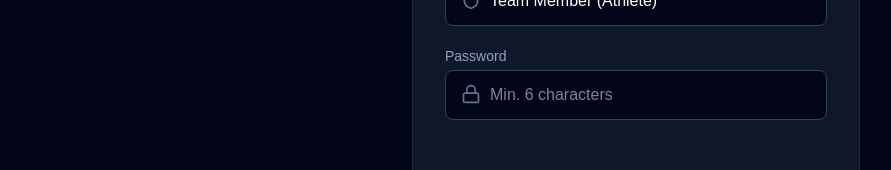
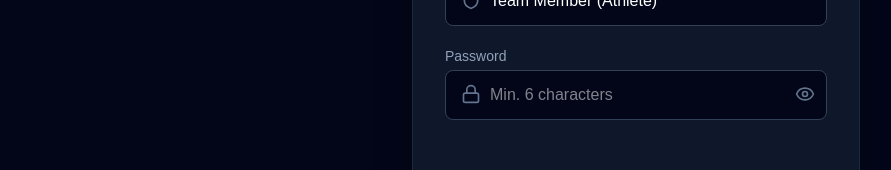
Before and after one commit to ms-sparkle/FreeFuse---Interactive-Video-Controlled-Retail-Automation-System, a Next.js app in the folder P3NewUI/my-next-app/: page /register in a window 1280 px wide. Shown: the part 517-687 px from the top of the page, without its empty margins (4-895 px from the left). Built offline with nearby package versions, Linux system fonts and the light colour scheme.

Commit message:
Add eye icon to reveal or hide password during login or registration

```diff
--- a/P3NewUI/my-next-app/app/login/athlete/page.tsx
+++ b/P3NewUI/my-next-app/app/login/athlete/page.tsx
@@ -2,7 +2,7 @@
 import Link from 'next/link';
 import { useRouter, useSearchParams } from 'next/navigation';
 import { useState, Suspense } from 'react';
-import { User, Lock, ArrowLeft, CheckCircle2 } from 'lucide-react';
+import { User, Lock, ArrowLeft, CheckCircle2, Eye, EyeOff } from 'lucide-react';
 
 function AthleteLoginForm() {
     const router = useRouter();
@@ -11,6 +11,7 @@ function AthleteLoginForm() {
 
     const [username, setUsername] = useState('');
     const [password, setPassword] = useState('');
+    const [showPassword, setShowPassword] = useState(false);
     const [error, setError] = useState('');
     const [loading, setLoading] = useState(false);
 
@@ -88,14 +89,21 @@ function AthleteLoginForm() {
                     <label className="block text-sm font-medium text-slate-400 mb-1">Password</label>
                     <div className="relative">
                         <input
-                            type="password"
+                            type={showPassword ? 'text' : 'password'}
                             value={password}
                             onChange={e => setPassword(e.target.value)}
-                            className="w-full bg-slate-950 border border-slate-700 rounded-lg px-4 py-3 text-white focus:outline-none focus:border-cyan-500 focus:ring-1 focus:ring-cyan-500 transition-all"
+                            className="w-full bg-slate-950 border border-slate-700 rounded-lg px-4 pr-11 py-3 text-white focus:outline-none focus:border-cyan-500 focus:ring-1 focus:ring-cyan-500 transition-all"
                             placeholder="********"
                             required
                         />
-                        <Lock className="absolute right-4 top-3.5 text-slate-500 w-5 h-5" />
+                        <button
+                            type="button"
+                            onClick={() => setShowPassword(prev => !prev)}
+                            className="absolute right-4 top-3.5 text-slate-500 hover:text-slate-300 focus:outline-none"
+                            tabIndex={-1}
+                        >
+                            {showPassword ? <EyeOff className="w-5 h-5" /> : <Eye className="w-5 h-5" />}
+                        </button>
                     </div>
                 </div>
 
--- a/P3NewUI/my-next-app/app/login/coach/page.tsx
+++ b/P3NewUI/my-next-app/app/login/coach/page.tsx
@@ -2,7 +2,7 @@
 import Link from 'next/link';
 import { useRouter, useSearchParams } from 'next/navigation';
 import { useState, Suspense } from 'react';
-import { ShieldCheck, Lock, ArrowLeft, CheckCircle2 } from 'lucide-react';
+import { ShieldCheck, Lock, ArrowLeft, CheckCircle2, Eye, EyeOff } from 'lucide-react';
 
 function CoachLoginForm() {
     const router = useRouter();
@@ -11,6 +11,7 @@ function CoachLoginForm() {
 
     const [username, setUsername] = useState('');
     const [password, setPassword] = useState('');
+    const [showPassword, setShowPassword] = useState(false);
     const [error, setError] = useState('');
     const [loading, setLoading] = useState(false);
 
@@ -88,14 +89,21 @@ function CoachLoginForm() {
                     <label className="block text-sm font-medium text-slate-400 mb-1">Password</label>
                     <div className="relative">
                         <input
-                            type="password"
+                            type={showPassword ? 'text' : 'password'}
                             value={password}
                             onChange={e => setPassword(e.target.value)}
-                            className="w-full bg-slate-950 border border-slate-700 rounded-lg px-4 py-3 text-white focus:outline-none focus:border-amber-500 focus:ring-1 focus:ring-amber-500 transition-all"
+                            className="w-full bg-slate-950 border border-slate-700 rounded-lg px-4 pr-11 py-3 text-white focus:outline-none focus:border-amber-500 focus:ring-1 focus:ring-amber-500 transition-all"
                             placeholder="********"
                             required
                         />
-                        <Lock className="absolute right-4 top-3.5 text-slate-500 w-5 h-5" />
+                        <button
+                            type="button"
+                            onClick={() => setShowPassword(prev => !prev)}
+                            className="absolute right-4 top-3.5 text-slate-500 hover:text-slate-300 focus:outline-none"
+                            tabIndex={-1}
+                        >
+                            {showPassword ? <EyeOff className="w-5 h-5" /> : <Eye className="w-5 h-5" />}
+                        </button>
                     </div>
                 </div>
 
--- a/P3NewUI/my-next-app/app/register/page.tsx
+++ b/P3NewUI/my-next-app/app/register/page.tsx
@@ -3,7 +3,7 @@
 import React, { Suspense, useState } from 'react';
 import Link from 'next/link';
 import { useRouter } from 'next/navigation';
-import { UserPlus, Lock, User, ArrowLeft, Shield } from 'lucide-react';
+import { UserPlus, Lock, User, ArrowLeft, Shield, Eye, EyeOff } from 'lucide-react';
 import { useSearchParams } from 'next/navigation';
 
 function RegisterContent() {
@@ -16,6 +16,7 @@ function RegisterContent() {
     const [lastName, setLastName] = useState('');
     const [username, setUsername] = useState('');
     const [password, setPassword] = useState('');
+    const [showPassword, setShowPassword] = useState(false);
     const [error, setError] = useState('');
     const [submitting, setSubmitting] = useState(false);
 
@@ -128,13 +129,21 @@ function RegisterContent() {
                     <label className="block text-sm font-medium text-slate-400 mb-1">Password</label>
                     <div className="relative">
                         <input
-                            type="password"
+                            type={showPassword ? 'text' : 'password'}
                             value={password}
                             onChange={e => setPassword(e.target.value)}
-                            className={`w-full bg-slate-950 border border-slate-700 rounded-lg pl-11 pr-4 py-3 text-white focus:outline-none focus:ring-1 transition-all ${inputFocus}`}
+                            className={`w-full bg-slate-950 border border-slate-700 rounded-lg pl-11 pr-11 py-3 text-white focus:outline-none focus:ring-1 transition-all ${inputFocus}`}
                             placeholder="Min. 6 characters"
                         />
                         <Lock className="absolute left-4 top-3.5 text-slate-500 w-5 h-5" />
+                        <button
+                            type="button"
+                            onClick={() => setShowPassword(prev => !prev)}
+                            className="absolute right-3 top-3.5 text-slate-500 hover:text-slate-300 focus:outline-none"
+                            tabIndex={-1}
+                        >
+                            {showPassword ? <EyeOff className="w-5 h-5" /> : <Eye className="w-5 h-5" />}
+                        </button>
                     </div>
                 </div>
 
```
